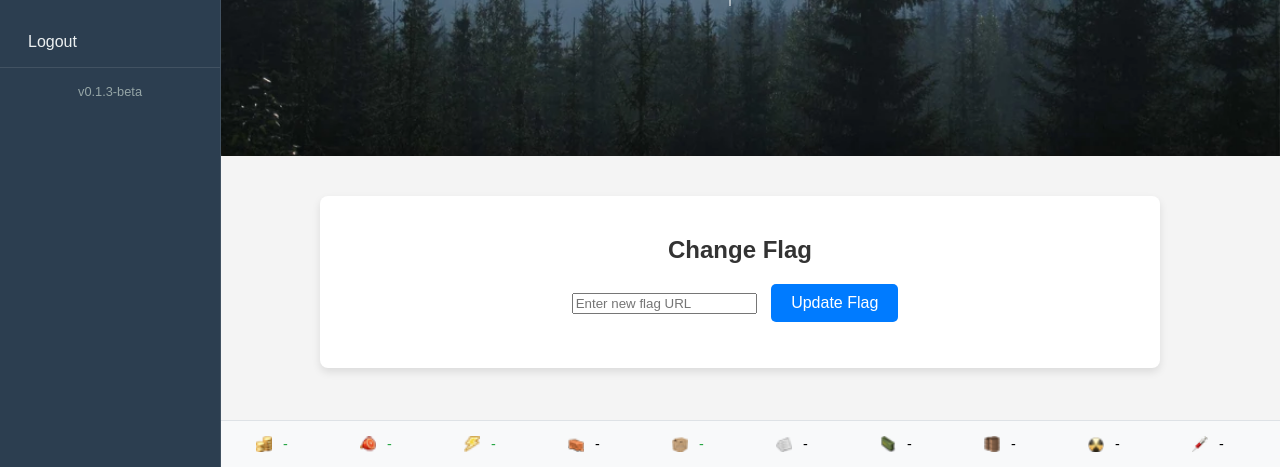
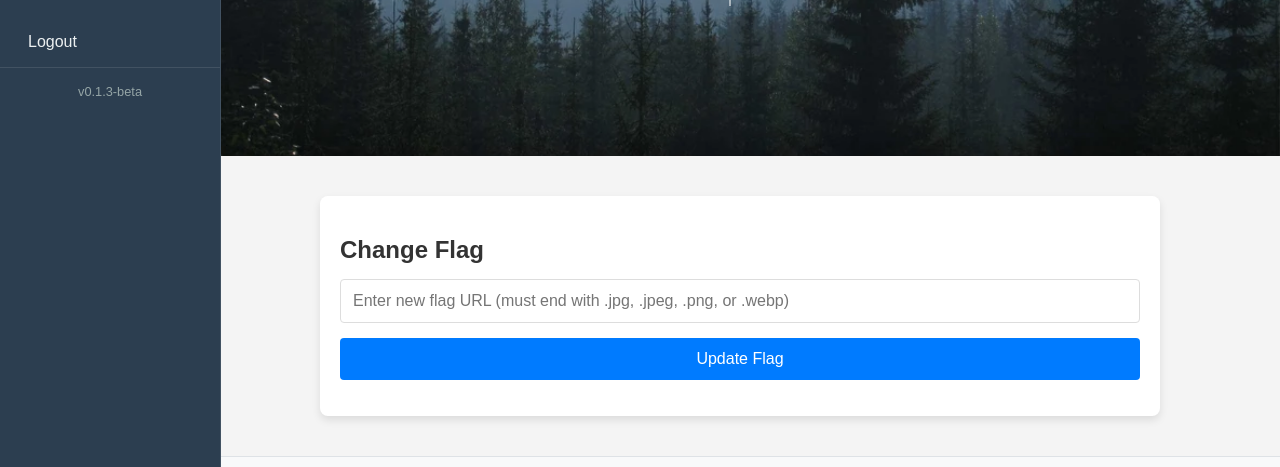
Before and after one commit to jerrycui2007/Nations, a PHP site: page /home.php in a window 1280 px wide. Shown: the part 333-800 px from the top of the page. Run offline with PHP 8.4, Linux system fonts and the light colour scheme; the visitor is signed in with stand-in values (Sample User, id 1); data that the repository does not hold is empty.

Commit message:
Better flag update UI

```diff
--- a/frontend/home.php
+++ b/frontend/home.php
@@ -34,7 +34,7 @@ try {
         // Check if it's a valid URL
         if (filter_var($new_flag, FILTER_VALIDATE_URL)) {
             // Check if the URL ends with an allowed image extension
-            $valid_extensions = array('.jpg', '.jpeg', '.png');
+            $valid_extensions = array('.jpg', '.jpeg', '.png', '.webp');
             $is_valid_image = false;
 
             foreach ($valid_extensions as $ext) {
@@ -53,7 +53,7 @@ try {
                     $flag_update_message = "Error updating flag.";
                 }
             } else {
-                $flag_update_message = "Invalid image format. URL must end with .jpg, .jpeg, or .png";
+                $flag_update_message = "Invalid image format. URL must end with .jpg, .jpeg, .png, or .webp";
             }
         } else {
             $flag_update_message = "Invalid URL format.";
@@ -209,8 +209,64 @@ try {
 
         .panel h2 {
             font-size: 1.5em;
-            margin-bottom: 10px;
+            margin-bottom: 15px;
             color: #333;
+            text-align: left;
+        }
+
+        .flag-form {
+            display: flex;
+            flex-direction: column;
+            gap: 15px;
+        }
+
+        .flag-input {
+            width: 100%;
+            padding: 12px;
+            border: 1px solid #ddd;
+            border-radius: 4px;
+            font-size: 1em;
+            box-sizing: border-box;
+        }
+
+        .flag-input:focus {
+            outline: none;
+            border-color: #007BFF;
+            box-shadow: 0 0 0 2px rgba(0, 123, 255, 0.25);
+        }
+
+        .flag-message {
+            padding: 10px;
+            border-radius: 4px;
+            margin-bottom: 15px;
+            font-size: 0.9em;
+        }
+
+        .flag-message.success {
+            background-color: #d4edda;
+            color: #155724;
+            border: 1px solid #c3e6cb;
+        }
+
+        .flag-message.error {
+            background-color: #f8d7da;
+            color: #721c24;
+            border: 1px solid #f5c6cb;
+        }
+
+        .flag-button {
+            padding: 12px 20px;
+            background-color: #007BFF;
+            color: white;
+            border: none;
+            border-radius: 4px;
+            cursor: pointer;
+            font-size: 1em;
+            transition: background-color 0.2s;
+        }
+
+        .flag-button:hover {
+            background-color: #0056b3;
         }
 
         .resources-container {
@@ -264,11 +365,18 @@ try {
             <div class="panel">
                 <h2>Change Flag</h2>
                 <?php if (isset($flag_update_message)): ?>
-                    <p><?php echo htmlspecialchars($flag_update_message); ?></p>
+                    <div class="flag-message <?php echo strpos($flag_update_message, 'successfully') !== false ? 'success' : 'error'; ?>">
+                        <?php echo htmlspecialchars($flag_update_message); ?>
+                    </div>
                 <?php endif; ?>
-                <form method="POST" action="" onsubmit="return validateFlagUrl()">
-                    <input type="text" name="new_flag" id="new_flag" placeholder="Enter new flag URL" required>
-                    <button type="submit" class="button">Update Flag</button>
+                <form method="POST" action="" id="flagForm" class="flag-form" onsubmit="return handleFlagSubmit(event)">
+                    <input type="text"
+                           name="new_flag"
+                           id="new_flag"
+                           class="flag-input"
+                           placeholder="Enter new flag URL (must end with .jpg, .jpeg, .png, or .webp)"
+                           required>
+                    <button type="submit" class="flag-button">Update Flag</button>
                 </form>
             </div>
         </div>
@@ -279,16 +387,69 @@ try {
     </div>
 
     <script>
+        async function handleFlagSubmit(event) {
+            event.preventDefault();
+
+            if (!validateFlagUrl()) {
+                return false;
+            }
+
+            const form = document.getElementById('flagForm');
+            const formData = new FormData(form);
+
+            try {
+                const response = await fetch(window.location.href, {
+                    method: 'POST',
+                    body: formData
+                });
+
+                const data = await response.text();
+                const parser = new DOMParser();
+                const doc = parser.parseFromString(data, 'text/html');
+                const message = doc.querySelector('.flag-message')?.textContent?.trim();
+
+                if (message) {
+                    showModal(message, () => {
+                        window.location.reload();
+                    });
+                }
+            } catch (error) {
+                showModal('An error occurred while updating the flag.');
+            }
+
+            return false;
+        }
+
+        function showModal(message, callback = null) {
+            const modal = document.getElementById('alertModal');
+            const modalMessage = document.getElementById('modalMessage');
+            modalMessage.textContent = message;
+            modal.style.display = 'flex';
+
+            // Store callback for when modal is closed
+            modal.dataset.callback = callback ? 'true' : 'false';
+        }
+
+        function closeModal() {
+            const modal = document.getElementById('alertModal');
+            modal.style.display = 'none';
+
+            // Execute callback if it exists
+            if (modal.dataset.callback === 'true') {
+                window.location.reload();
+            }
+        }
+
         function validateFlagUrl() {
             const url = document.getElementById('new_flag').value;
-            const validExtensions = ['.jpg', '.jpeg', '.png'];
+            const validExtensions = ['.jpg', '.jpeg', '.png', '.webp'];
 
             const hasValidExtension = validExtensions.some(ext =>
                 url.toLowerCase().endsWith(ext)
             );
 
             if (!hasValidExtension) {
-                alert('Invalid image format. URL must end with .jpg, .jpeg, or .png');
+                showModal('Invalid image format. URL must end with .jpg, .jpeg, .png, or .webp');
                 return false;
             }
 
@@ -296,8 +457,30 @@ try {
         }
 
         <?php if (isset($flag_update_message)): ?>
-            alert("<?php echo addslashes($flag_update_message); ?>");
+            showModal("<?php echo addslashes($flag_update_message); ?>", () => {
+                window.location.reload();
+            });
         <?php endif; ?>
+
+        document.getElementById('alertModal').addEventListener('click', function(event) {
+            if (event.target === this) {
+                closeModal();
+            }
+        });
+
+        document.addEventListener('keydown', function(event) {
+            if (event.key === 'Escape') {
+                closeModal();
+            }
+        });
     </script>
+
+    <!-- Add this right before the closing </body> tag -->
+    <div id="alertModal" class="modal">
+        <div class="modal-content">
+            <div class="modal-message" id="modalMessage"></div>
+            <button class="modal-button" onclick="closeModal()">OK</button>
+        </div>
+    </div>
 </body>
 </html>
```
Also changed, not shown: other parts of frontend/home.php (+45 -0 lines).
